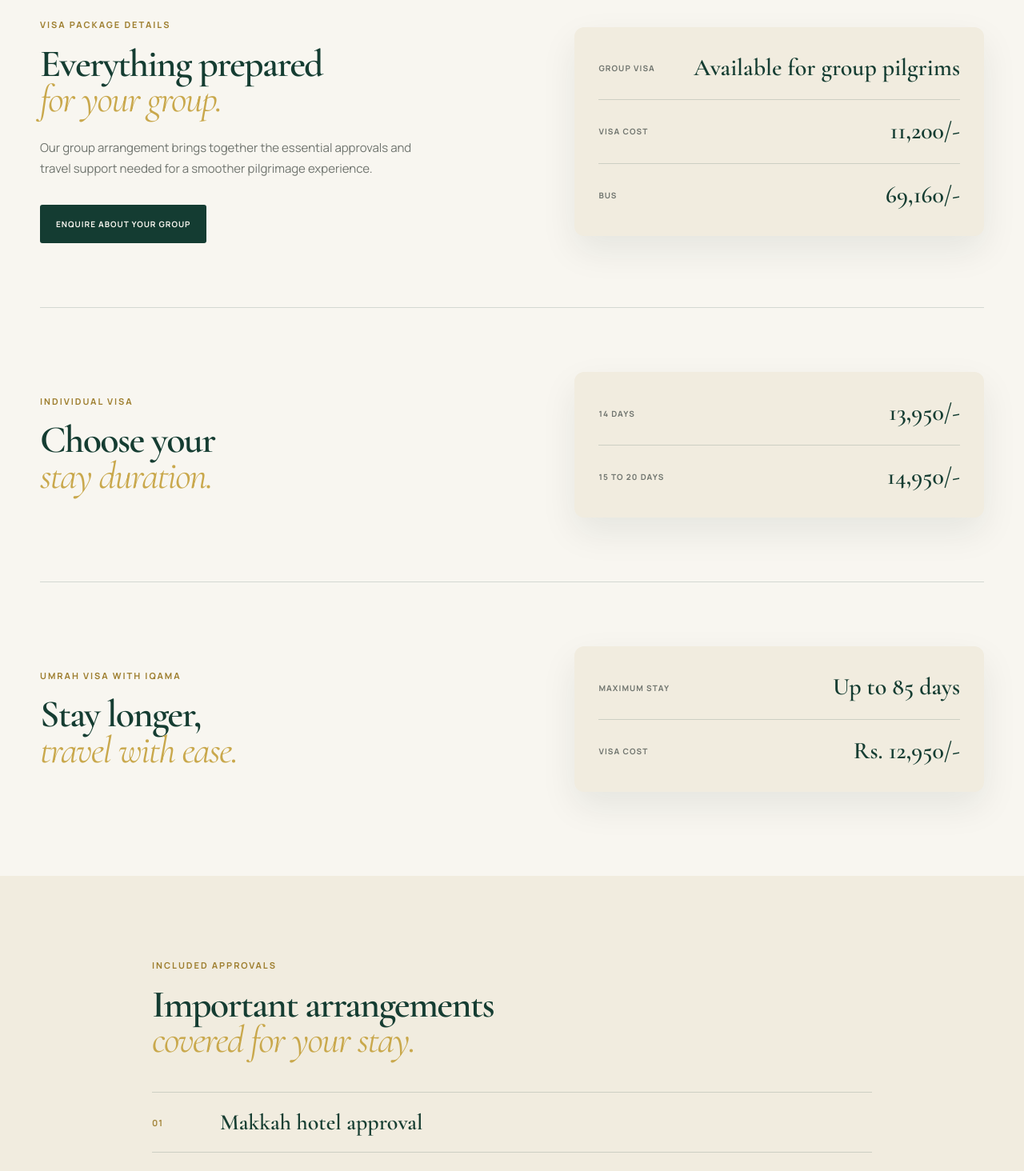
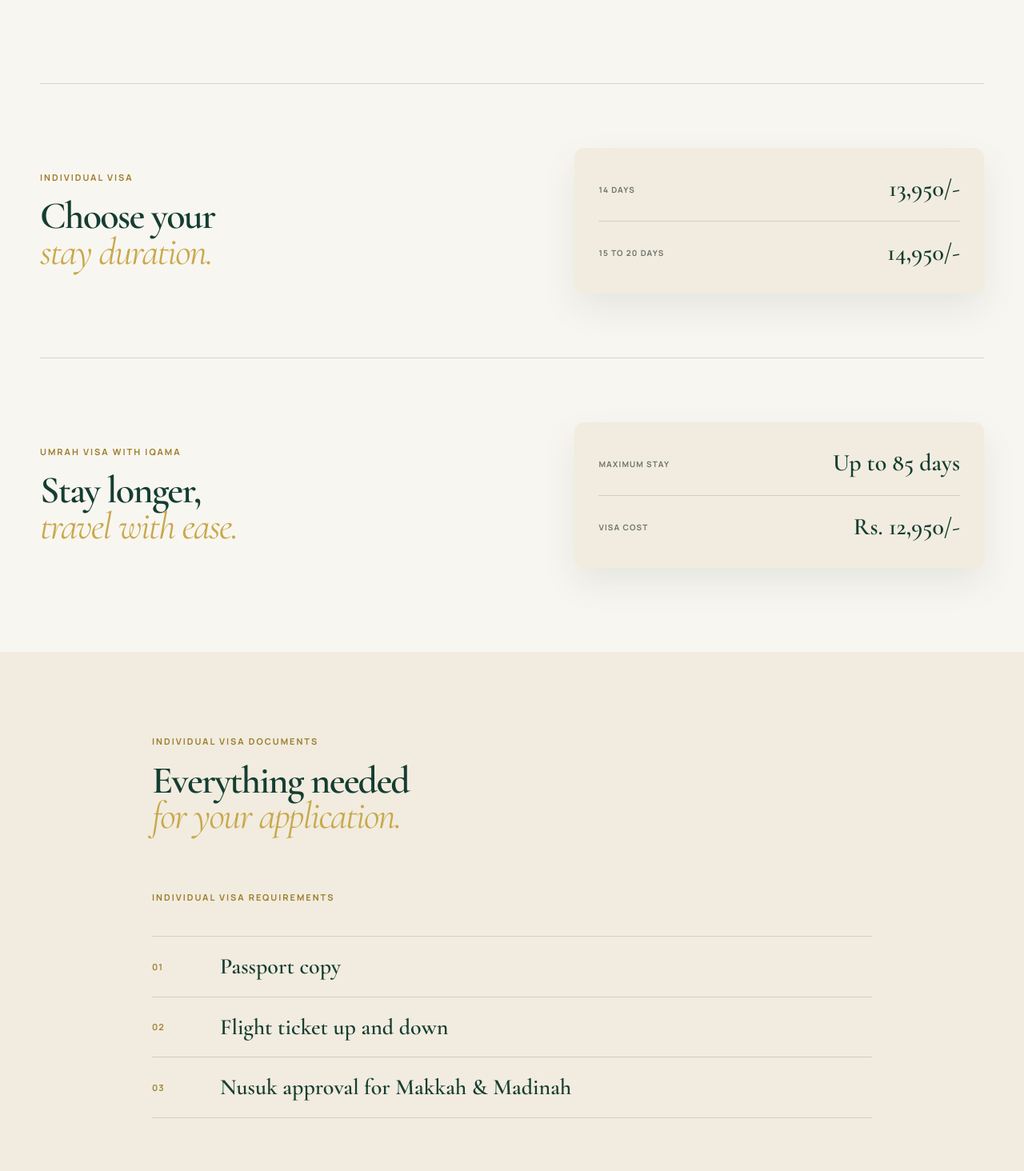
Before and after one commit to Kabish20/Project_crescent-haj-service, a React (Vite) app: page /visa in a window 1280 px wide. Shown: the part 1320-2784 px from the top of the page at 80% size. Built offline with nearby package versions, Linux system fonts and the light colour scheme.

Commit message:
refactor: remove group visa details and update content for individual visa services

```diff
--- a/src/pages/Visa.jsx
+++ b/src/pages/Visa.jsx
@@ -1,11 +1,3 @@
-import { Link } from 'react-router-dom'
-
-const visaDetails = [
-  { label: 'Group Visa', value: 'Available for group pilgrims' },
-  { label: 'Visa cost', value: '11,200/-' },
-  { label: 'Bus', value: '69,160/-' },
-]
-
 const individualVisaDetails = [
   { label: '14 days', value: '13,950/-' },
   { label: '15 to 20 days', value: '14,950/-' },
@@ -16,12 +8,6 @@ const iqamaVisaDetails = [
   { label: 'Visa cost', value: 'Rs. 12,950/-' },
 ]
 
-const approvals = [
-  'Makkah hotel approval',
-  'Madinah hotel approval',
-  'Food catering approval in Makkah and Madinah',
-]
-
 const individualRequirements = [
   'Passport copy',
   'Flight ticket up and down',
@@ -29,7 +15,6 @@ const individualRequirements = [
 ]
 
 const visaVisuals = [
-  { title: 'Group Visa', copy: 'Coordinated arrangements for group pilgrims.', image: '/visa-group-generated.png', target: '#group-visa' },
   { title: 'Individual Visa', copy: 'Flexible options based on your stay duration.', image: '/visa-individual-generated.png', target: '#individual-visa' },
   { title: 'Visa with Iqama', copy: 'Longer-stay planning for up to 85 days.', image: '/visa-iqama-generated.png', target: '#iqama-visa' },
 ]
@@ -43,9 +28,9 @@ export default function Visa() {
         <div className="glow-orb opacity-50" style={{ top: '-40%', left: '-20%' }} />
         <div className="absolute inset-0 islamic-pattern opacity-20" />
         <div className="visa-hero-content">
-          <span className="visa-eyebrow">Group pilgrimage services</span>
-          <h1>Group Visa<br /><em>arranged with care.</em></h1>
-          <p>Clear visa, transport, accommodation, and catering arrangements for your group journey.</p>
+          <span className="visa-eyebrow">Umrah visa services</span>
+          <h1>Your visa,<br /><em>arranged with care.</em></h1>
+          <p>Clear visa options and essential travel requirements for your Umrah journey.</p>
         </div>
       </section>
 
@@ -68,25 +53,7 @@ export default function Visa() {
         </div>
       </section>
 
-      <section className="visa-details-section" id="group-visa">
-        <div className="visa-content-grid">
-          <div>
-            <span className="eyebrow">Visa package details</span>
-            <h2>Everything prepared<br /><em>for your group.</em></h2>
-            <p className="visa-copy">Our group arrangement brings together the essential approvals and travel support needed for a smoother pilgrimage experience.</p>
-            <Link className="refresh-button refresh-button-dark" to="/contact">Enquire about your group</Link>
-          </div>
-
-          <div className="visa-price-card">
-            {visaDetails.map(detail => (
-              <div className="visa-price-row" key={detail.label}>
-                <span>{detail.label}</span>
-                <strong>{detail.value}</strong>
-              </div>
-            ))}
-          </div>
-        </div>
-
+      <section className="visa-details-section">
         <div className="visa-individual-grid" id="individual-visa">
           <div>
             <span className="eyebrow">Individual visa</span>
@@ -120,16 +87,8 @@ export default function Visa() {
 
       <section className="visa-approvals-section">
         <div className="visa-approvals-content">
-          <span className="eyebrow">Included approvals</span>
-          <h2>Important arrangements<br /><em>covered for your stay.</em></h2>
-          <div className="visa-approval-list">
-            {approvals.map((approval, index) => (
-              <div className="visa-approval-item" key={approval}>
-                <span>0{index + 1}</span>
-                <strong>{approval}</strong>
-              </div>
-            ))}
-          </div>
+          <span className="eyebrow">Individual visa documents</span>
+          <h2>Everything needed<br /><em>for your application.</em></h2>
           <div className="visa-requirements">
             <span className="eyebrow">Individual visa requirements</span>
             <div className="visa-approval-list">
@@ -146,10 +105,10 @@ export default function Visa() {
 
       <section className="visa-cta">
         <div>
-          <span className="eyebrow-light">Ready to plan your group journey?</span>
-          <h2>Speak with our<br /><em>pilgrimage advisors.</em></h2>
+          <span className="eyebrow-light">Ready to plan your Umrah journey?</span>
+          <h2>Speak with our<br /><em>visa advisors.</em></h2>
         </div>
-        <a className="refresh-button refresh-button-gold" href="https://wa.me/918110082222?text=I%20would%20like%20details%20about%20the%20Group%20Visa%20package" target="_blank" rel="noreferrer">Get visa details</a>
+        <a className="refresh-button refresh-button-gold" href="https://wa.me/918110082222?text=I%20would%20like%20details%20about%20Umrah%20visa%20options" target="_blank" rel="noreferrer">Get visa details</a>
       </section>
     </main>
   )
```
Also changed, not shown: 1 other file (tests, documents, lock files or other folders).
